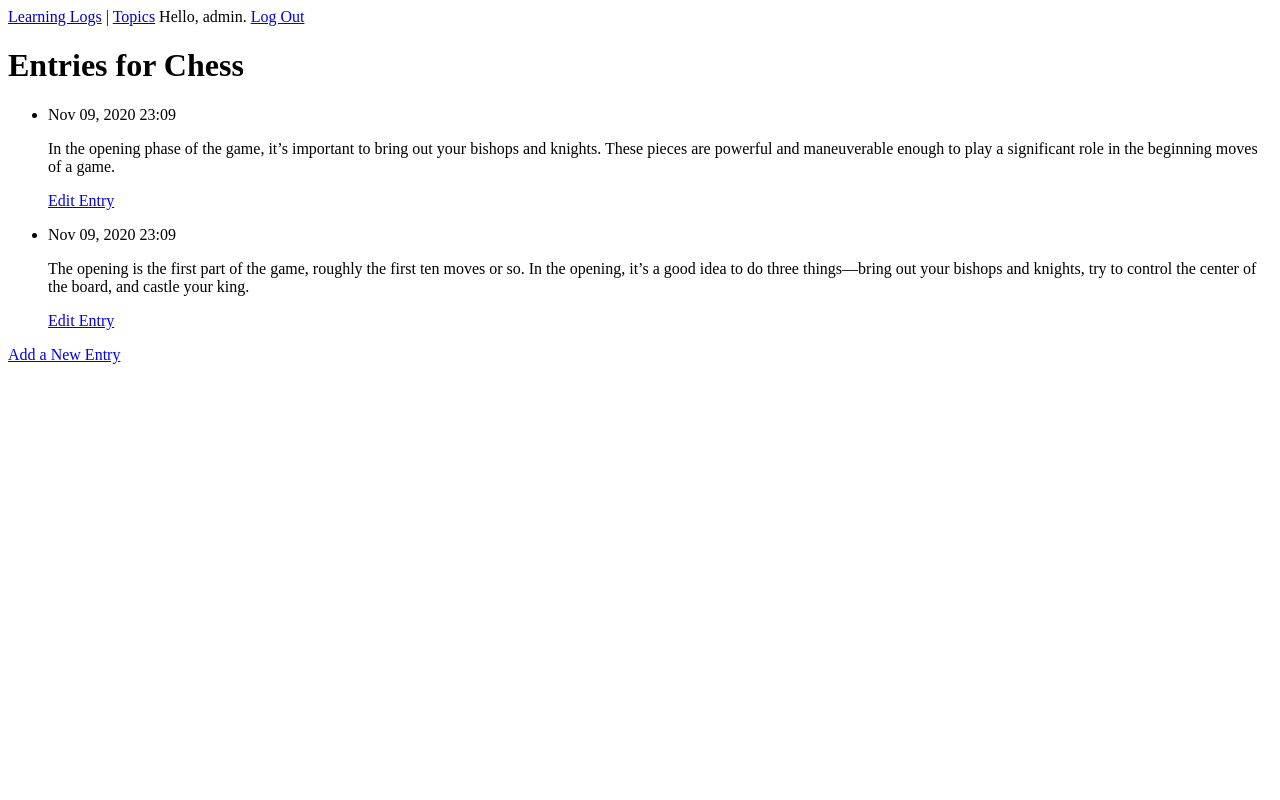
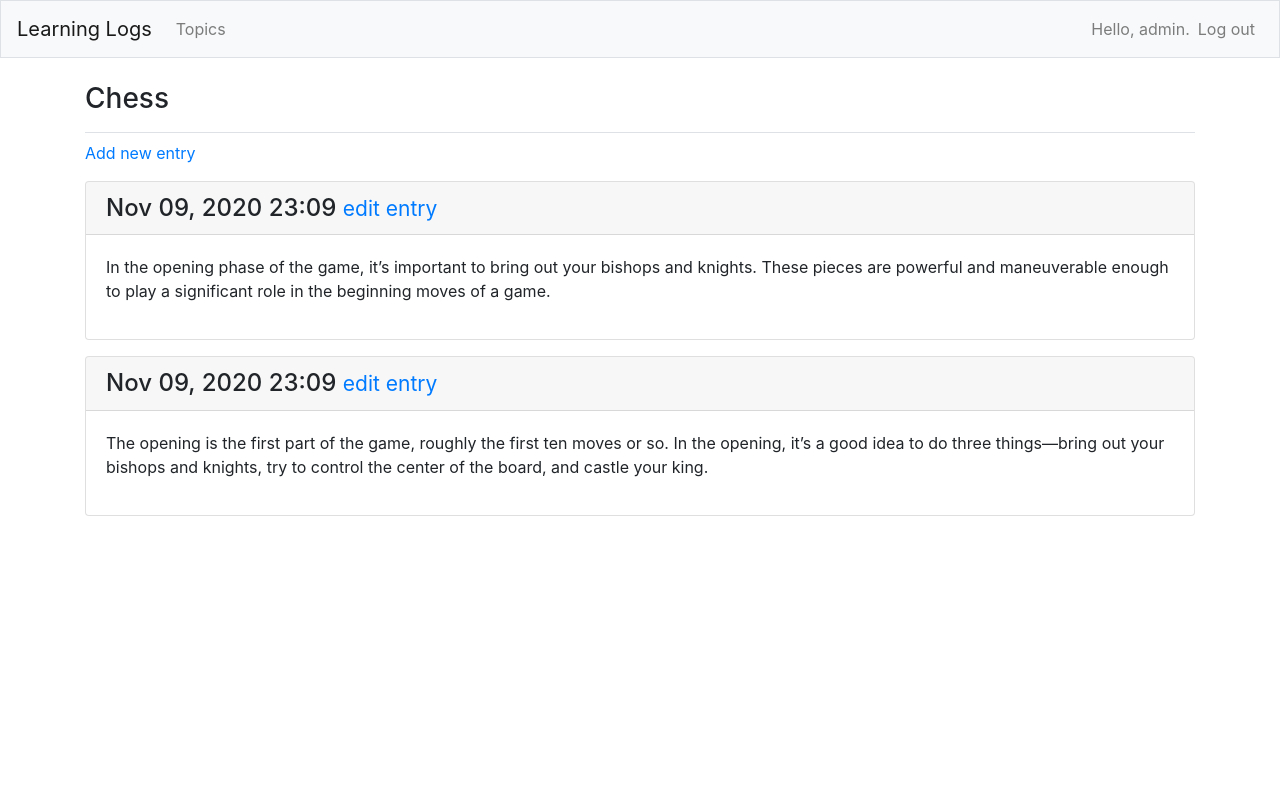
Before and after one commit to osomaniac/Django, a Django app: page /topics/1/ in a window 1280 px wide. Run offline with Django 3.2, Linux system fonts and the light colour scheme; a user stored in the database is signed in; data comes from the database, SQL or seed files in the repository; both versions use the stored data as it was after the commit; some libraries are stand-ins or nearby versions.

Commit message:
styling done

```diff
--- a/learning_log/settings.py
+++ b/learning_log/settings.py
@@ -34,6 +34,7 @@ INSTALLED_APPS = [
     ## my apps
     'learning_logs',
     'users',
+    'bootstrap4',
     'django.contrib.admin',
     'django.contrib.auth',
     'django.contrib.contenttypes',
--- a/learning_logs/templates/learning_logs/base.html
+++ b/learning_logs/templates/learning_logs/base.html
@@ -1,12 +1,57 @@
+
+{% load bootstrap4 %}
+ <!doctype html>
+ <html lang="en">
+ <head>
+    <meta charset="utf-8">
+    <meta name="viewport" content="width=device-width, initial-scale=1,
+    shrink-to-fit=no">
+    <title>Learning Log</title>
+    {% bootstrap_css %}
+    {% bootstrap_javascript jquery='full' %}
+</head>
 <body>
-    <a style="color:mediumblue"; href="{% url 'learning_logs:index' %}">Learning Logs</a>    |      <a style="color:mediumblue" href="{% url 'learning_logs:topics' %}">Topics</a>
-    {% if user.is_authenticated %}
-        Hello, {{ user.username }}.
-        <a href="{% url 'users:logout' %}">Log Out</a>
-    {% else %}
-        <a href="{% url 'users:register' %}">Register</a>
-        <a href="{% url 'users:login' %}">Log In</a>
-    {% endif %}
+    <nav class="navbar navbar-expand-md navbar-light bg-light mb-4 border">
+
+        <a class="navbar-brand" href="{% url 'learning_logs:index'%}">
+            Learning Logs</a>
+
+        <button class="navbar-toggler" type="button" data-toggle="collapse"
+            data-target="#navbarCollapse" aria-controls="navbarCollapse"
+            aria-expanded="false" aria-label="Toggle navigation">
+        <span class="navbar-toggler-icon"></span></button>
+        <div class="collapse navbar-collapse" id="navbarCollapse">
+            <ul class="navbar-nav mr-auto">
+                <li class="nav-item">
+                    <a class="nav-link" href="{% url 'learning_logs:topics'%}">
+                        Topics</a></li>
+            </ul>
+            <ul class="navbar-nav ml-auto">
+                {% if user.is_authenticated %}
+                <li class="nav-item">
+                    <span class="navbar-text">Hello, {{ user.username }}.</span>
+                </li>
+                <li class="nav-item">
+                    <a class="nav-link" href="{% url 'users:logout' %}">Log out</a>
+                </li>
+                {% else %}
+                <li class="nav-item">
+                    <a class="nav-link" href="{% url 'users:register' %}">Register</a>
+                </li>
+                <li class="nav-item">
+                    <a class="nav-link" href="{% url 'users:login' %}">Log in</a>
+                </li>
+                {% endif %}
+            </ul>
+        </div>
+    </nav>
+    <main role="main" class="container">
+        <div class="pb-2 mb-2 border-bottom">
+            {% block page_header %}{% endblock page_header %}
+        </div>
+        <div>
+            {% block content %}{% endblock content %}
+        </div>
+    </main>
 </body>
-
-{% block content %} {% endblock content %} <!--template vairables-->
+</html>
--- a/learning_logs/templates/learning_logs/topic.html
+++ b/learning_logs/templates/learning_logs/topic.html
@@ -1,18 +1,23 @@
-{% extends "learning_logs/base.html" %} <!-- Allows us to inherit from base html file, thus keeping a site-wide heade, for example-->
+{% extends 'learning_logs/base.html' %}
+{% block page_header %}
+    <h3>{{ topic }}</h3>
+{% endblock page_header %}
 {% block content %}
-    <body>
-        <h1>Entries for {{ topic.text }}</h1>
-        <ul>
-            {% for e in entries %} <!-- This is refering to the topics in the context dictionary in views.py-->
-                <li>
-                    <p>{{ e.date_added|date:'M d, Y H:i' }}</p>
-                    <p>{{ e.text|linebreaks }}</p>
-                    <p><a href="{% url 'learning_logs:edit_entry' e.id %}">Edit Entry</a></p>
-                </li>
-            {% empty %}
-                <li>No entries have been added yet.</li>
-            {% endfor %}
-        </ul>
-        <a href="{% url 'learning_logs:new_entry' topic.id %}">Add a New Entry</a>
-    </body>
+    <p>
+        <a href="{% url 'learning_logs:new_entry' topic.id %}">Add new entry</a>
+    </p>
+    {% for entry in entries %}
+        <div class="card mb-3">
+            <h4 class="card-header">
+                {{ entry.date_added|date:'M d, Y H:i' }}
+                <small><a href="{% url 'learning_logs:edit_entry' entry.id %}">
+                    edit entry</a></small>
+            </h4>
+            <div class="card-body">
+                {{ entry.text|linebreaks }}
+            </div>
+        </div>
+    {% empty %}
+        <p>There are no entries for this topic yet.</p>
+    {% endfor %}
 {% endblock content %}
```
Also changed, not shown: learning_logs/templates/learning_logs/index.html (+11 -7 lines), learning_logs/templates/learning_logs/topics.html (+14 -12 lines), users/templates/registration/login.html (+14 -13 lines), db.sqlite3.
